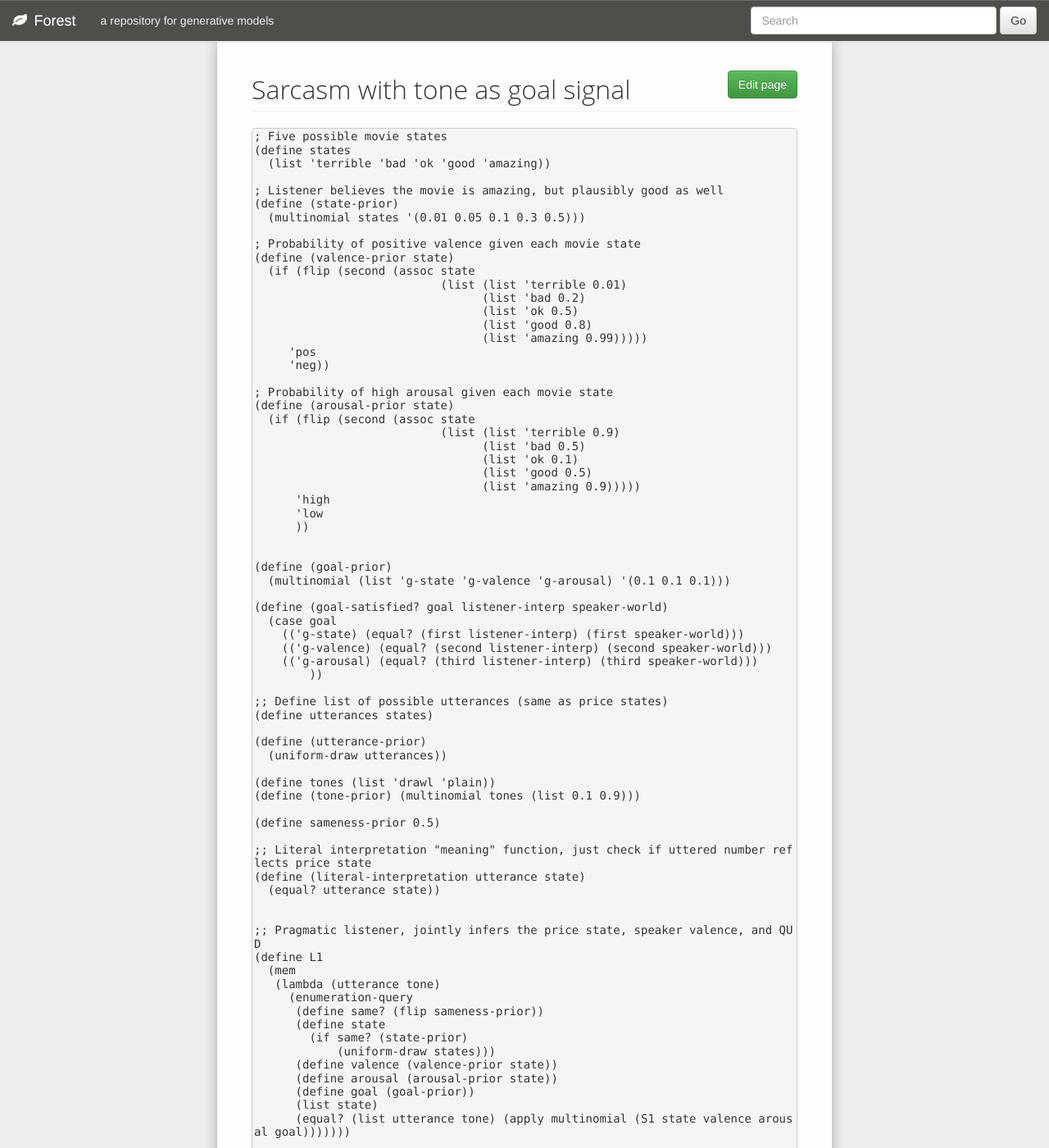
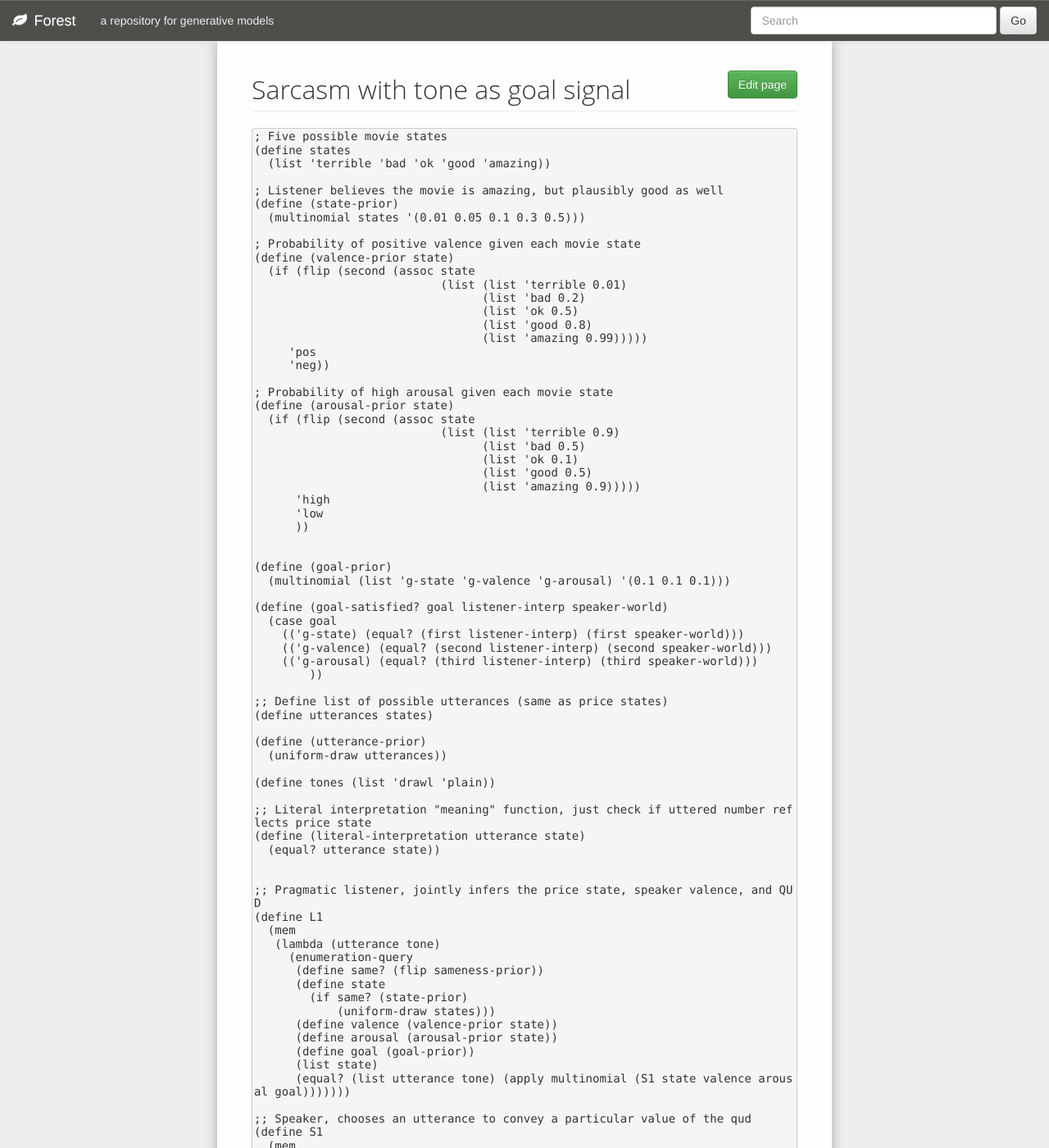
Before and after one commit to forestdb/forestdb.org, a Jekyll site: the page built from models/sarcasm_tone1.md, in a window 1280 px wide and 1400 px high. Shown: the whole window at 82% size. Built offline with Jekyll 4.4.1, drawn with Linux system fonts in a browser that asks for light colours; nearby versions of some CDN libraries; a script that is not in the unit is left out; some of the changed lines change nothing that is shown; some of the changed text lies outside the part shown.

Commit message:
Update sarcasm_tone1.md

```diff
--- a/models/sarcasm_tone1.md
+++ b/models/sarcasm_tone1.md
@@ -53,9 +53,6 @@
       (uniform-draw utterances))
 
     (define tones (list 'drawl 'plain))
-    (define (tone-prior) (multinomial tones (list 0.1 0.9)))
-
-    (define sameness-prior 0.5)
 
     ;; Literal interpretation "meaning" function, just check if uttered number reflects price state
     (define (literal-interpretation utterance state)
@@ -100,8 +97,10 @@
           (list state valence arousal)
           (literal-interpretation utterance state)))))
 
+    (define (tone-prior) (multinomial tones (list 0.1 0.9)))
+    (define sameness-prior 0.5)
 
-    (barplot (L1 'terrible 'plain) "terrible plain")
-    (barplot (L1 'terrible 'drawl) "terrible drawl")
-    (barplot (L1 'amazing 'plain) "amazing plain")
-    (barplot (L1 'amazing 'drawl) "amazing drawl")
+    (barplot (L1 'terrible 'plain) "terrible")
+    (barplot (L1 'terrible 'drawl) "terrible ~")
+    (barplot (L1 'amazing 'plain) "amazing")
+    (barplot (L1 'amazing 'drawl) "amazing ~")
```
